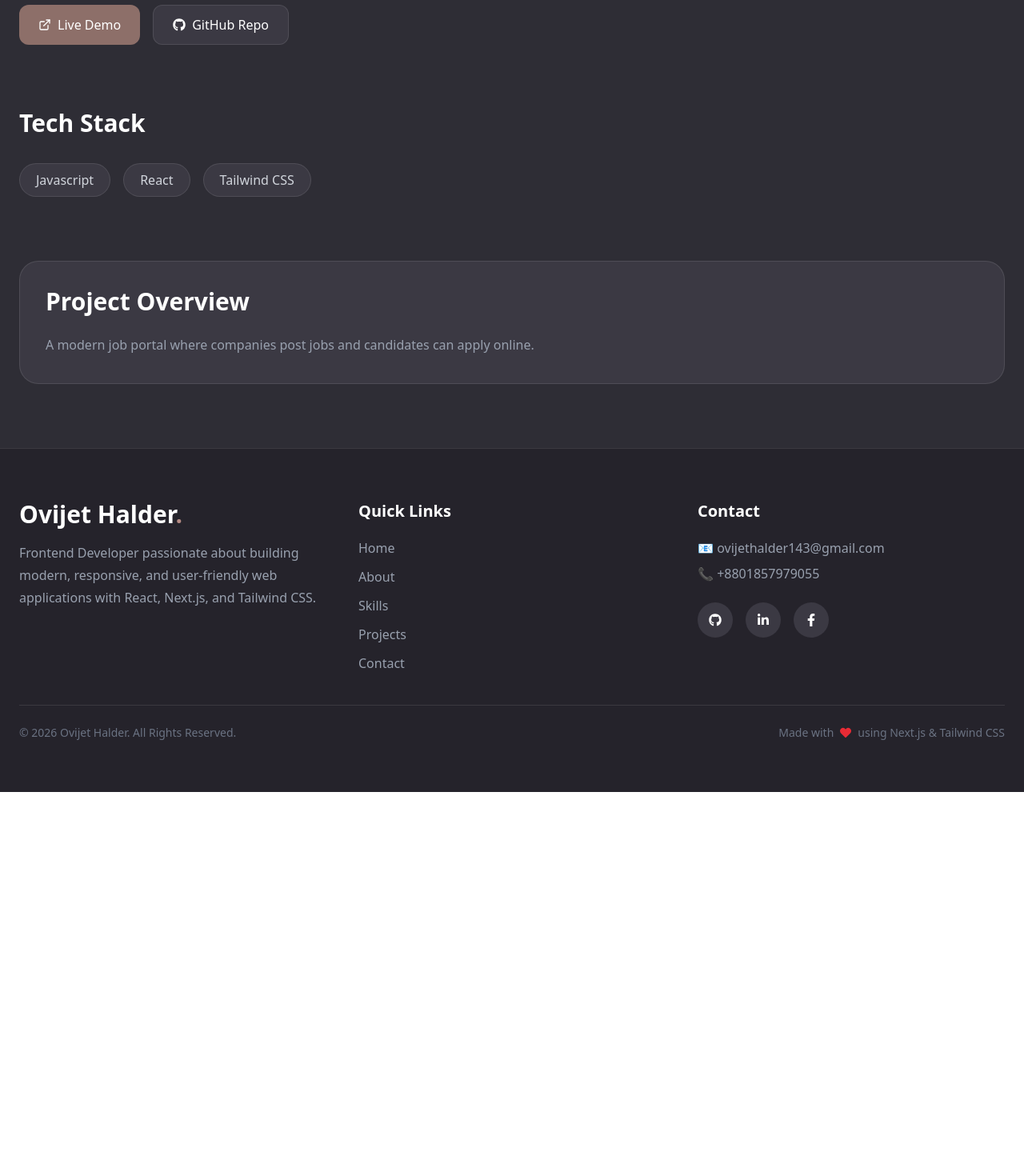
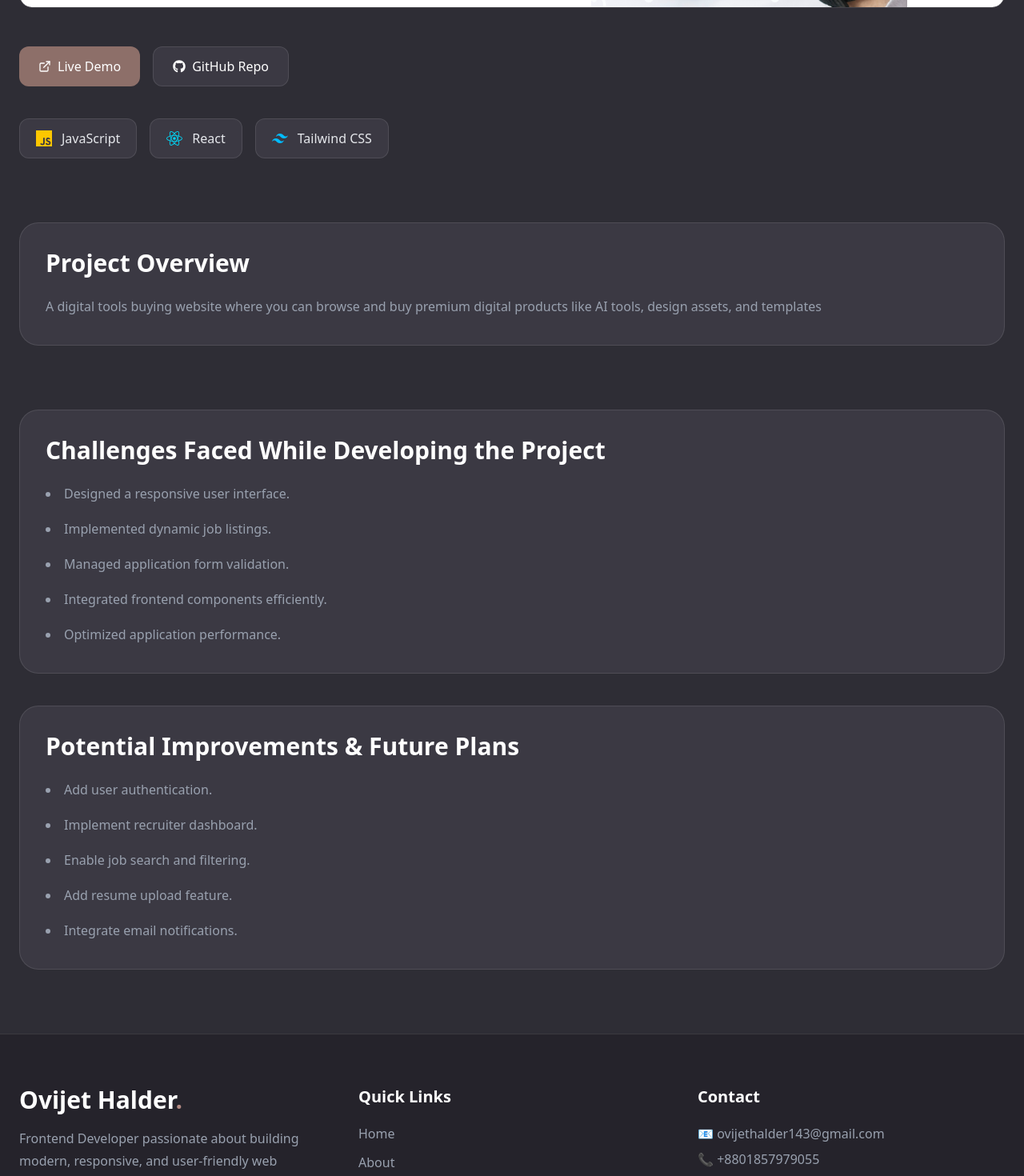
Before and after one commit to ovijet/my-portfolio, a Next.js app: page /project/digital-WorkFlow in a window 1280 px wide. Shown: the part 840-2310 px from the top of the page at 80% size. Before the commit the page ends 1830 px from the top, so only its background shows below. Built offline with nearby package versions, Linux system fonts and the light colour scheme.

Commit message:
all dome

```diff
--- a/package.json
+++ b/package.json
@@ -15,7 +15,8 @@
     "react": "19.2.4",
     "react-dom": "19.2.4",
     "react-icon": "^1.0.0",
-    "react-icons": "^5.7.0"
+    "react-icons": "^5.7.0",
+    "react-type-animation": "^3.2.0"
   },
   "devDependencies": {
     "@tailwindcss/postcss": "^4",
--- a/public/Data.js
+++ b/public/Data.js
@@ -15,6 +15,22 @@ const Data = [
     ],
     live: "https://a9-study-nook.vercel.app/",
     github: "https://github.com/ovijet/A9-studyNook-",
+
+    challenges: [
+      "Implemented secure authentication and protected routes.",
+      "Prevented duplicate room bookings.",
+      "Managed CRUD operations and API integration.",
+      "Built a responsive UI for all devices.",
+      "Handled deployment and environment variables.",
+    ],
+
+    futurePlans: [
+      "Add online payment integration.",
+      "Implement room ratings and reviews.",
+      "Enable real-time booking updates.",
+      "Send email notifications.",
+      "Develop a mobile application.",
+    ],
   },
 
   {
@@ -31,8 +47,23 @@ const Data = [
       "MongoDB",
     ],
     live: "https://lesson-vault-client-ten.vercel.app/",
-    github:
-      "https://github.com/ovijet/lesson-vault-client",
+    github: "https://github.com/ovijet/lesson-vault-client",
+
+    challenges: [
+      "Implemented Better Auth authentication.",
+      "Managed role-based access control.",
+      "Integrated Stripe payment gateway.",
+      "Restricted premium content access.",
+      "Built a responsive dashboard.",
+    ],
+
+    futurePlans: [
+      "Add AI-powered lesson recommendations.",
+      "Implement real-time notifications.",
+      "Improve search and filtering.",
+      "Develop a mobile application.",
+      "Optimize application performance.",
+    ],
   },
 
   {
@@ -40,16 +71,30 @@ const Data = [
     title: "Digital WorkFlow",
     image: "/workFlow.png",
     description:
-      "A modern job portal where companies post jobs and candidates can apply online.",
+      'A digital tools buying website where you can browse and buy premium digital products like AI tools, design assets, and templates',
     tech: [
-      'Javascript',
+      "JavaScript",
       "React",
       "Tailwind CSS",
-
     ],
     live: "https://radiant-lollipop-e99be9.netlify.app/#",
     github: "https://github.com/ovijet/B13-A6-DigiTools-Platform",
 
+    challenges: [
+      "Designed a responsive user interface.",
+      "Implemented dynamic job listings.",
+      "Managed application form validation.",
+      "Integrated frontend components efficiently.",
+      "Optimized application performance.",
+    ],
+
+    futurePlans: [
+      "Add user authentication.",
+      "Implement recruiter dashboard.",
+      "Enable job search and filtering.",
+      "Add resume upload feature.",
+      "Integrate email notifications.",
+    ],
   },
 ];
 
--- a/src/app/layout.js
+++ b/src/app/layout.js
@@ -3,6 +3,8 @@ import "./globals.css";
 import Navbar from "@/component/Navbar";
 import Footer from "@/component/Footer";
 import CustomCursor from "@/component/Curser";
+import ScrollToTop from "@/component/ScrollToTop";
+
 
 
 
@@ -31,6 +33,7 @@ export default function RootLayout({ children }) {
       <Navbar/>
         {children}
         <CustomCursor/>
+        <ScrollToTop/>
         <Footer/>
         </body>
     </html>
--- a/src/app/project/[id]/page.jsx
+++ b/src/app/project/[id]/page.jsx
@@ -4,6 +4,17 @@ import { notFound } from "next/navigation";
 import { FaGithub, FaArrowLeft } from "react-icons/fa";
 import { FiExternalLink } from "react-icons/fi";
 import Data from "../../../../public/Data";
+import {
+  SiNextdotjs,
+  SiReact,
+  SiTailwindcss,
+  SiNodedotjs,
+  SiExpress,
+  SiMongodb,
+  SiJavascript,
+  SiStripe,
+} from "react-icons/si";
+import { MdSecurity } from "react-icons/md";
 
 export default async function ProjectDetails({ params }) {
   const { id } = await params;
@@ -13,6 +24,19 @@ export default async function ProjectDetails({ params }) {
   if (!project) {
     notFound();
   }
+
+  const techIcons = {
+    "Next.js": <SiNextdotjs className="text-xl" />,
+    React: <SiReact className="text-xl text-cyan-400" />,
+    "Tailwind CSS": <SiTailwindcss className="text-xl text-sky-400" />,
+    "Node.js": <SiNodedotjs className="text-xl text-green-500" />,
+    "Express.js": <SiExpress className="text-xl" />,
+    Express: <SiExpress className="text-xl" />,
+    MongoDB: <SiMongodb className="text-xl text-green-600" />,
+    JavaScript: <SiJavascript className="text-xl text-yellow-400" />,
+    Stripe: <SiStripe className="text-xl text-indigo-400" />,
+    "Better Auth": <MdSecurity className="text-xl text-red-400" />,
+  };
 
   return (
     <section className="min-h-screen bg-[#2E2D35] text-white">
@@ -40,7 +64,7 @@ export default async function ProjectDetails({ params }) {
         </p>
 
         {/* Image */}
-        <div className="rounded-2xl overflow-hidden mb-12 border border-white/10">
+        <div className="rounded-2xl overflow-hidden mt-5 mb-12 border border-white/10">
           <img
             src={project.image}
             alt={project.title}
@@ -70,19 +94,16 @@ export default async function ProjectDetails({ params }) {
         </div>
 
         {/* Tech Stack */}
-        <div className="mt-20">
-          <h2 className="text-3xl font-bold mb-8">Tech Stack</h2>
-
-          <div className="flex flex-wrap gap-4">
-            {project.tech.map((tech) => (
-              <span
-                key={tech}
-                className="px-5 py-2 rounded-full bg-[#3B3943] border border-white/10 text-gray-300"
-              >
-                {tech}
-              </span>
-            ))}
-          </div>
+        <div className="flex flex-wrap gap-4 mt-10">
+          {project.tech.map((tech) => (
+            <div
+              key={tech}
+              className="flex items-center gap-3 px-5 py-3 rounded-xl bg-[#3B3943] border border-white/10 hover:border-[#B48A83] hover:scale-105 transition-all duration-300"
+            >
+              {techIcons[tech]}
+              <span className="text-gray-200">{tech}</span>
+            </div>
+          ))}
         </div>
 
         {/* Overview */}
@@ -91,6 +112,31 @@ export default async function ProjectDetails({ params }) {
 
           <p className="text-gray-400 leading-8">{project.description}</p>
         </div>
+        {/* Challenges */}
+        <div className="mt-20 bg-[#3B3943] rounded-3xl p-8 border border-white/10">
+          <h2 className="text-3xl font-bold mb-5">
+            Challenges Faced While Developing the Project
+          </h2>
+
+          <ul className="list-disc list-inside space-y-3 text-gray-400 leading-8">
+            {project.challenges.map((challenge, index) => (
+              <li key={index}>{challenge}</li>
+            ))}
+          </ul>
+        </div>
+
+        {/* Future Plans */}
+        <div className="mt-10 bg-[#3B3943] rounded-3xl p-8 border border-white/10">
+          <h2 className="text-3xl font-bold mb-5">
+            Potential Improvements & Future Plans
+          </h2>
+
+          <ul className="list-disc list-inside space-y-3 text-gray-400 leading-8">
+            {project.futurePlans.map((plan, index) => (
+              <li key={index}>{plan}</li>
+            ))}
+          </ul>
+        </div>
       </div>
     </section>
   );
--- a/src/component/Hero.jsx
+++ b/src/component/Hero.jsx
@@ -49,7 +49,19 @@ const Hero = () => {
             variants={itemVariants}
             className="text-2xl md:text-3xl mt-5 text-gray-300"
           >
-            <TypewriterText text="Frontend Developer" />
+            <TypeAnimation
+              sequence={[
+                "Frontend Developer",
+                8000,
+                "Backend Developer",
+                8000,
+                "Full Stack Developer",
+                8000,
+              ]}
+              wrapper="span"
+              speed={50}
+              repeat={Infinity}
+            />
           </motion.h2>
 
           <motion.p
@@ -187,6 +199,7 @@ const Hero = () => {
 import { useEffect, useState } from "react";
 import { Download } from "lucide-react";
 import { IoMdContact } from "react-icons/io";
+import { TypeAnimation } from "react-type-animation";
 
 const TypewriterText = ({ text }) => {
   const [displayed, setDisplayed] = useState("");
--- a/src/component/Navbar.jsx
+++ b/src/component/Navbar.jsx
@@ -81,9 +81,9 @@ const Navbar = () => {
               animate={{ rotate: [0, 10, -10, 0] }}
               transition={{ duration: 2, repeat: Infinity, repeatDelay: 3 }}
             >
-              &lt;/&gt;
+              &lt; /&gt;
             </motion.span>
-            Ovijit
+            OVIJIT
           </Link>
         </motion.div>
 
--- a/src/component/Project.jsx
+++ b/src/component/Project.jsx
@@ -7,6 +7,17 @@ import { FiExternalLink } from "react-icons/fi";
 import { motion } from "framer-motion";
 import Data from "../../public/Data";
 import { IoCode } from "react-icons/io5";
+import {
+  SiNextdotjs,
+  SiReact,
+  SiTailwindcss,
+  SiNodedotjs,
+  SiExpress,
+  SiMongodb,
+  SiJavascript,
+  SiStripe,
+} from "react-icons/si";
+import { MdSecurity } from "react-icons/md";
 
 const Projects = () => {
   const containerVariants = {
@@ -24,6 +35,18 @@ const Projects = () => {
       scale: 1,
       transition: { duration: 0.6, ease: "easeOut" },
     },
+  };
+  const techIcons = {
+    "Next.js": <SiNextdotjs />,
+    React: <SiReact className="text-cyan-400" />,
+    "Tailwind CSS": <SiTailwindcss className="text-sky-400" />,
+    "Node.js": <SiNodedotjs className="text-green-500" />,
+    "Express.js": <SiExpress />,
+    Express: <SiExpress />,
+    MongoDB: <SiMongodb className="text-green-600" />,
+    JavaScript: <SiJavascript className="text-yellow-400" />,
+    Stripe: <SiStripe className="text-indigo-400" />,
+    "Better Auth": <MdSecurity className="text-red-400" />,
   };
   return (
     <section
@@ -95,7 +118,17 @@ const Projects = () => {
 
                 <p className="text-gray-400 leading-7">{project.description}</p>
 
-                <p className="text-sm text-[#B48A83] mt-5">{project.tech}</p>
+                <div className="flex flex-wrap gap-2 mt-5">
+                  {project.tech.map((tech) => (
+                    <span
+                      key={tech}
+                      className="flex items-center gap-2 px-3 py-1.5 rounded-full bg-[#2f2d36] border border-white/10 text-sm text-gray-200 hover:border-[#B48A83] transition"
+                    >
+                      {techIcons[tech]}
+                      {tech}
+                    </span>
+                  ))}
+                </div>
 
                 <div className="mt-8 flex items-center gap-3 flex-wrap md:flex-nowrap">
                   {/* View Details */}
@@ -137,7 +170,6 @@ const Projects = () => {
                       className="flex items-center gap-2 border border-gray-500 px-5 py-3 rounded-full hover:bg-white hover:text-black transition whitespace-nowrap"
                     >
                       <IoCode />
-
                     </Link>
                   </motion.div>
                 </div>
--- /dev/null
+++ b/src/component/ScrollToTop.jsx
@@ -0,0 +1,38 @@
+"use client";
+
+import { useEffect, useState } from "react";
+import { FaArrowUp } from "react-icons/fa";
+
+export default function ScrollToTop() {
+  const [show, setShow] = useState(false);
+
+  useEffect(() => {
+    const handleScroll = () => {
+      setShow(window.scrollY > 300);
+    };
+
+    window.addEventListener("scroll", handleScroll);
+
+    return () => window.removeEventListener("scroll", handleScroll);
+  }, []);
+
+  const scrollToTop = () => {
+    window.scrollTo({
+      top: 0,
+      behavior: "smooth",
+    });
+  };
+
+  return (
+    <button
+      onClick={scrollToTop}
+      className={`fixed bottom-8 right-8 z-50 p-4 rounded-full bg-[#8D6F69] text-white shadow-lg hover:bg-[#a27d76] transition-all duration-300 ${
+        show
+          ? "opacity-100 translate-y-0"
+          : "opacity-0 translate-y-5 pointer-events-none"
+      }`}
+    >
+      <FaArrowUp />
+    </button>
+  );
+}
```
Also changed, not shown: 1 other file (tests, documents, lock files or other folders).
